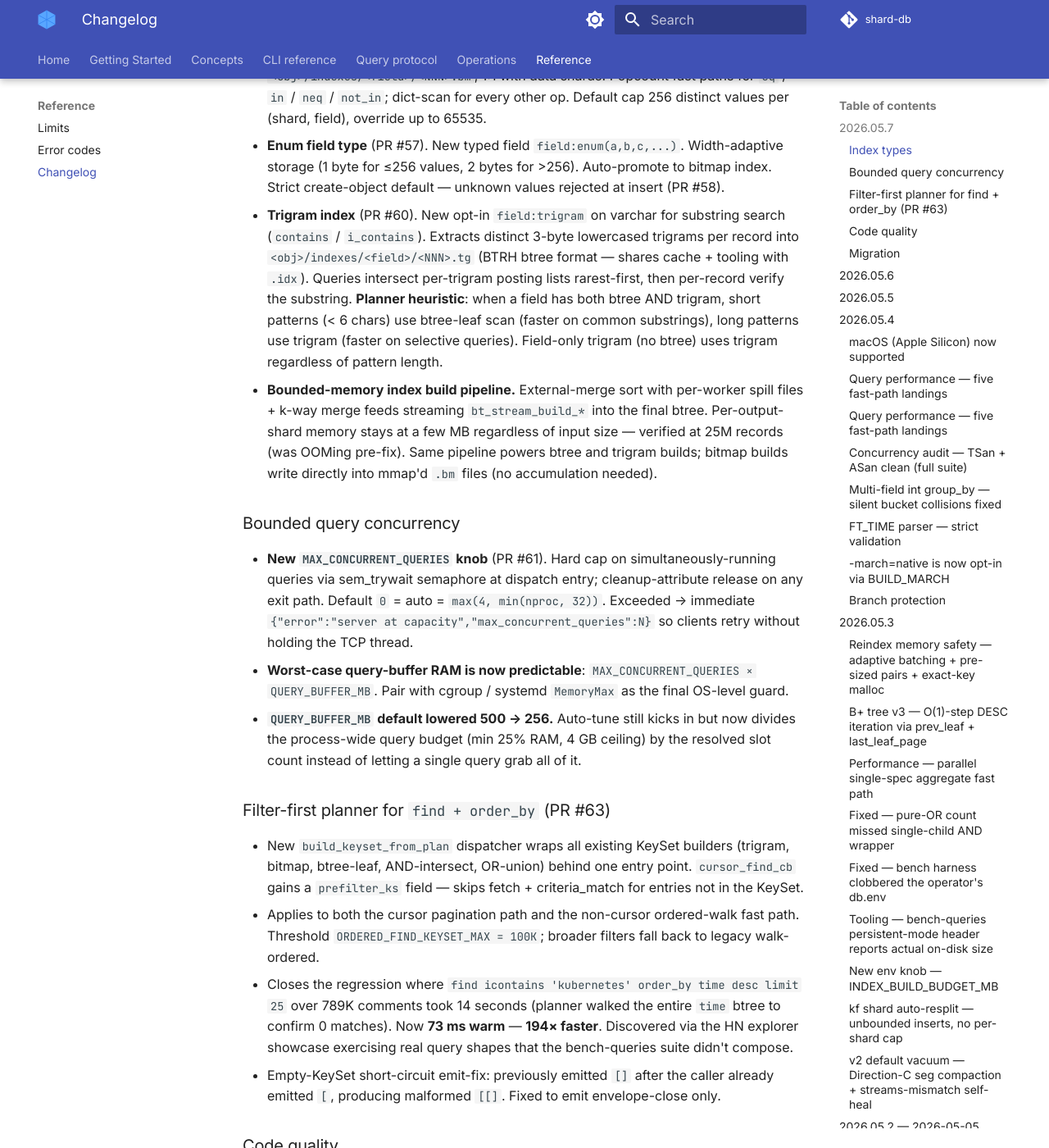
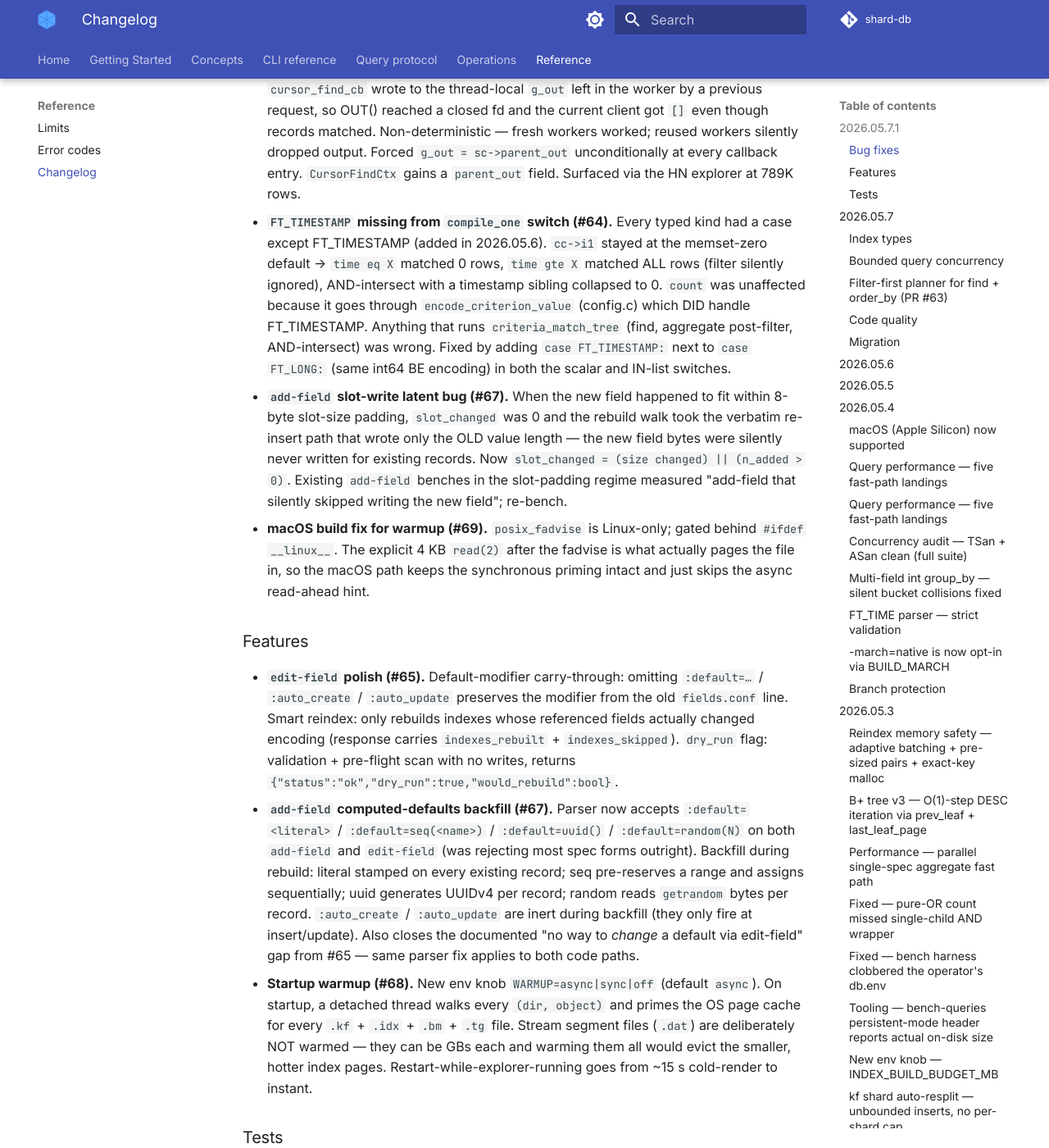
Before and after one commit to sayyiditow/shard-db, an MkDocs documentation site: the page built from docs/reference/changelog.md, in a window 1280 px wide and 1400 px high, scrolled down 537 px. Shown: the whole window at 82% size. Built offline with MkDocs 1.6.1 and Material for MkDocs 9.7.7, drawn with Linux system fonts in a browser that asks for light colours; comment, search, counter and statistics services are not loaded; some of the changed text lies outside the part shown.

Commit message:
docs(2026.05.7.1): changelog + release notes for the polish bundle
Bundles #64 (cmd_find correctness — stale g_out + FT_TIMESTAMP missing
from compile_one), #65 (edit-field polish), #66 (auto-key multi-key
regression coverage), #67 (add-field computed-defaults backfill +
parser fix), #68 (startup warmup), #69 (macOS warmup build fix).

```diff
--- a/docs/reference/changelog.md
+++ b/docs/reference/changelog.md
@@ -3,6 +3,34 @@
 For the full history see [`CHANGELOG.md`](https://github.com/sayyiditow/shard-db/blob/main/CHANGELOG.md) at the repo root. This page summarizes shipped releases and notes on what's in flight.
 
 Versions follow `yyyy.mm.N` — year-month, with `N` as the counter within that month.
+
+## 2026.05.7.1
+
+Patch release on the 2026.05.7 line. Headline is a **critical correctness fix in `cmd_find`** that returned `[]` non-deterministically on indexed queries served by a busy daemon. Bundled with **edit-field polish**, **add-field computed-defaults backfill**, and **startup warmup**.
+
+Wire format and on-disk format unchanged. No `./migrate` required.
+
+### Bug fixes
+
+- **`cmd_find` stale `g_out` on reused pool workers (#64).** `stream_find_cb` and `cursor_find_cb` wrote to the thread-local `g_out` left in the worker by a previous request, so OUT() reached a closed fd and the current client got `[]` even though records matched. Non-deterministic — fresh workers worked; reused workers silently dropped output. Forced `g_out = sc->parent_out` unconditionally at every callback entry. `CursorFindCtx` gains a `parent_out` field. Surfaced via the HN explorer at 789K rows.
+- **`FT_TIMESTAMP` missing from `compile_one` switch (#64).** Every typed kind had a case except FT_TIMESTAMP (added in 2026.05.6). `cc->i1` stayed at the memset-zero default → `time eq X` matched 0 rows, `time gte X` matched ALL rows (filter silently ignored), AND-intersect with a timestamp sibling collapsed to 0. `count` was unaffected because it goes through `encode_criterion_value` (config.c) which DID handle FT_TIMESTAMP. Anything that runs `criteria_match_tree` (find, aggregate post-filter, AND-intersect) was wrong. Fixed by adding `case FT_TIMESTAMP:` next to `case FT_LONG:` (same int64 BE encoding) in both the scalar and IN-list switches.
+- **`add-field` slot-write latent bug (#67).** When the new field happened to fit within 8-byte slot-size padding, `slot_changed` was 0 and the rebuild walk took the verbatim re-insert path that wrote only the OLD value length — the new field bytes were silently never written for existing records. Now `slot_changed = (size changed) || (n_added > 0)`. Existing `add-field` benches in the slot-padding regime measured "add-field that silently skipped writing the new field"; re-bench.
+- **macOS build fix for warmup (#69).** `posix_fadvise` is Linux-only; gated behind `#ifdef __linux__`. The explicit 4 KB `read(2)` after the fadvise is what actually pages the file in, so the macOS path keeps the synchronous priming intact and just skips the async read-ahead hint.
+
+### Features
+
+- **`edit-field` polish (#65).** Default-modifier carry-through: omitting `:default=…` / `:auto_create` / `:auto_update` preserves the modifier from the old `fields.conf` line. Smart reindex: only rebuilds indexes whose referenced fields actually changed encoding (response carries `indexes_rebuilt` + `indexes_skipped`). `dry_run` flag: validation + pre-flight scan with no writes, returns `{"status":"ok","dry_run":true,"would_rebuild":bool}`.
+- **`add-field` computed-defaults backfill (#67).** Parser now accepts `:default=<literal>` / `:default=seq(<name>)` / `:default=uuid()` / `:default=random(N)` on both `add-field` and `edit-field` (was rejecting most spec forms outright). Backfill during rebuild: literal stamped on every existing record; seq pre-reserves a range and assigns sequentially; uuid generates UUIDv4 per record; random reads `getrandom` bytes per record. `:auto_create` / `:auto_update` are inert during backfill (they only fire at insert/update). Also closes the documented "no way to *change* a default via edit-field" gap from #65 — same parser fix applies to both code paths.
+- **Startup warmup (#68).** New env knob `WARMUP=async|sync|off` (default `async`). On startup, a detached thread walks every `(dir, object)` and primes the OS page cache for every `.kf` + `.idx` + `.bm` + `.tg` file. Stream segment files (`.dat`) are deliberately NOT warmed — they can be GBs each and warming them all would evict the smaller, hotter index pages. Restart-while-explorer-running goes from ~15 s cold-render to instant.
+
+### Tests
+
+- `test_find_timestamp_criteria` (new, 31 assertions) — covers FT_TIMESTAMP scalar + IN + AND-intersect + count parity.
+- `test_edit_field_polish` (new, 26 assertions) — default carryover, auto_create / auto_update carryover, smart reindex, dry_run.
+- `test_add_field_computed_defaults` (new, 34 assertions) — DK_LITERAL / DK_SEQ / DK_UUID / DK_RANDOM backfill + edit-field default change + random-too-big rejection.
+- `test_auto_key_multi` (new, 29 assertions) — regression coverage for `parse_multi_key` on `auto_key=uuid|seq` objects (#66).
+
+Full suite: **3603 / 3603 across 89 cases.**
 
 ## 2026.05.7
 
```
Also changed, not shown: docs/release-notes/2026.05.7.1.md (added, +101 -0 lines).
